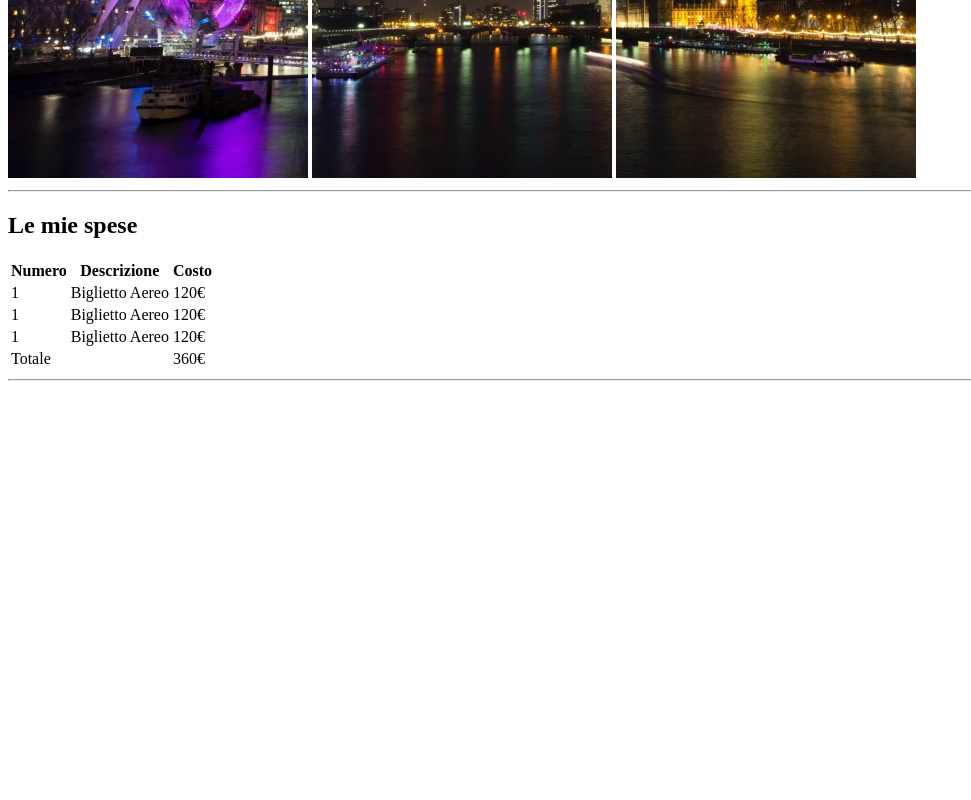
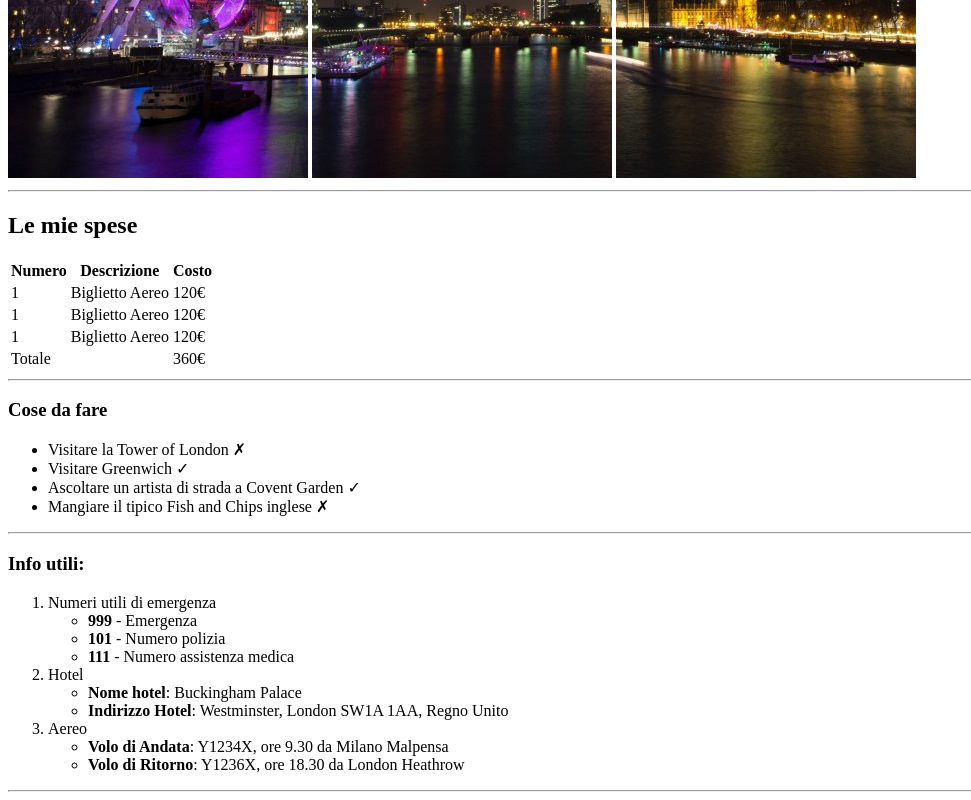
Before and after one commit to davidearbola/html-london-trip, a plain HTML site: page index.html in a window 1280 px wide. Shown: the part 502-1302 px from the top of the page, without its empty margins (0-971 px from the left). Before the commit the page ends 891 px from the top, so only its background shows below. Drawn offline with Linux system fonts and the light colour scheme.

Commit message:
creo sezioni liste

```diff
--- a/index.html
+++ b/index.html
@@ -14,6 +14,7 @@
 		<hr>
 	</header>
 	<main>
+		<!-- inizio sezione table -->
 		<h2>Le mie spese</h2>
 		<table>
 			<th>Numero</th>
@@ -41,6 +42,41 @@
 			</tr>
 		</table>
 		<hr>
+		<!-- fine sezione table -->
+
+		<!-- inizio sezione lista non ordinata -->
+		<h3>Cose da fare</h3>
+		<ul>
+			<li>Visitare la Tower of London &cross;</li>
+			<li>Visitare Greenwich &check;</li>
+			<li>Ascoltare un artista di strada a Covent Garden &check;</li>
+			<li>Mangiare il tipico Fish and Chips inglese &cross;</li>
+		</ul>
+		<hr>
+		<!-- fine sezione lista non ordinata -->
+
+		<!-- inizio sezione lista mista  -->
+		<h3>Info utili:</h3>
+		<ol>
+			<li>Numeri utili di emergenza</li>
+				<ul>
+					<li><strong>999</strong> - Emergenza</li>
+					<li><strong>101</strong> - Numero polizia</li>
+					<li><strong>111</strong> - Numero assistenza medica</li>
+				</ul>
+				<li>Hotel</li>
+				<ul>
+					<li><strong>Nome hotel</strong>: Buckingham Palace</li>
+					<li><strong>Indirizzo Hotel</strong>: Westminster, London SW1A 1AA, Regno Unito</li>
+				</ul>
+				<li>Aereo</li>
+				<ul>
+					<li><strong>Volo di Andata</strong>: Y1234X, ore 9.30 da Milano Malpensa</li>
+					<li><strong>Volo di Ritorno</strong>: Y1236X, ore 18.30 da London Heathrow</li>
+				</ul>
+		</ol>
+		<hr>
+		<!-- fine sezione lista mista -->
 	</main>
 	<footer></footer>
 </body>
```
